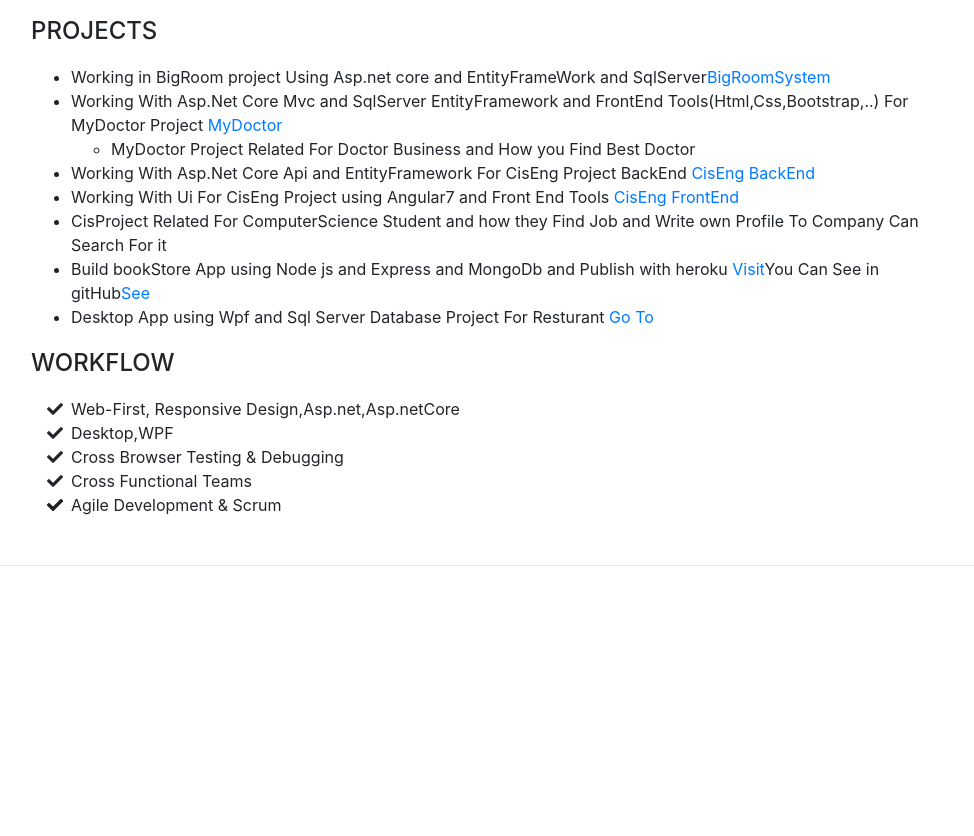
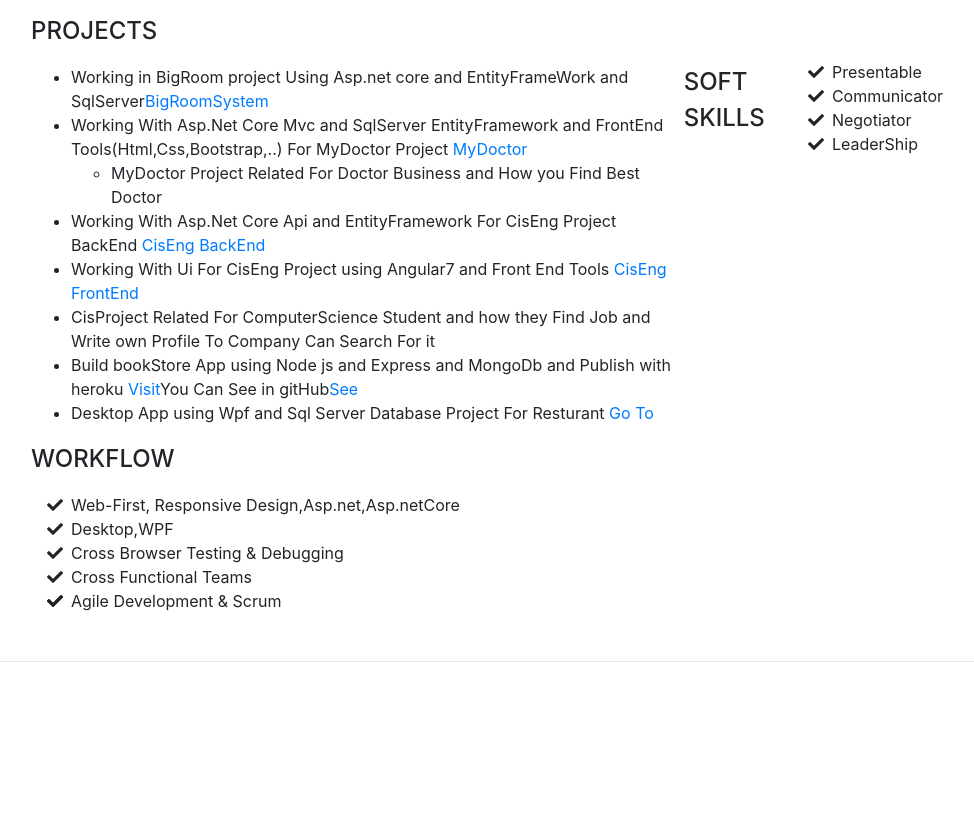
Before and after one commit to AmrElshaer/AmrElshaer.github.io, a website with bundled scripts: page index.html in a window 1280 px wide. Shown: the part 2848-3684 px from the top of the page, without its empty margins (289-1263 px from the left). Built offline with nearby package versions, Linux system fonts and the light colour scheme; a web font is replaced by a local one.

Commit message:
Update index.html

```diff
--- a/index.html
+++ b/index.html
@@ -240,6 +240,26 @@
                 </li>
             </ul>
         </div>
+       <div class="subheading mb-3">Soft Skills</div>
+            <ul class="fa-ul mb-0">
+                <li>
+                    <i class="fa-li fa fa-check"></i>
+                    Presentable
+                </li>
+                <li>
+                    <i class="fa-li fa fa-check"></i>
+                   Communicator
+                </li>
+                <li>
+                    <i class="fa-li fa fa-check"></i>
+                   Negotiator
+                </li>
+                <li>
+                    <i class="fa-li fa fa-check"></i>
+                    LeaderShip
+                </li>
+            </ul>
+        </div>
     </section>
 
     <hr class="m-0">
```
